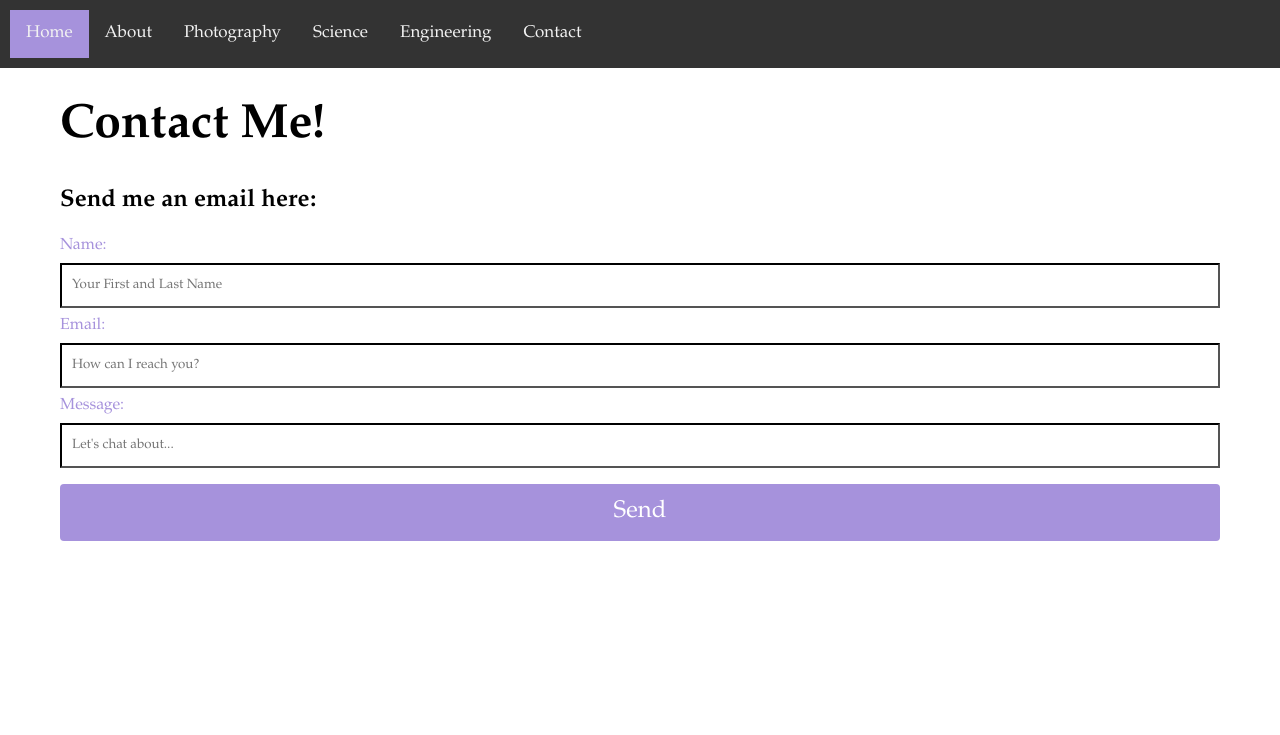
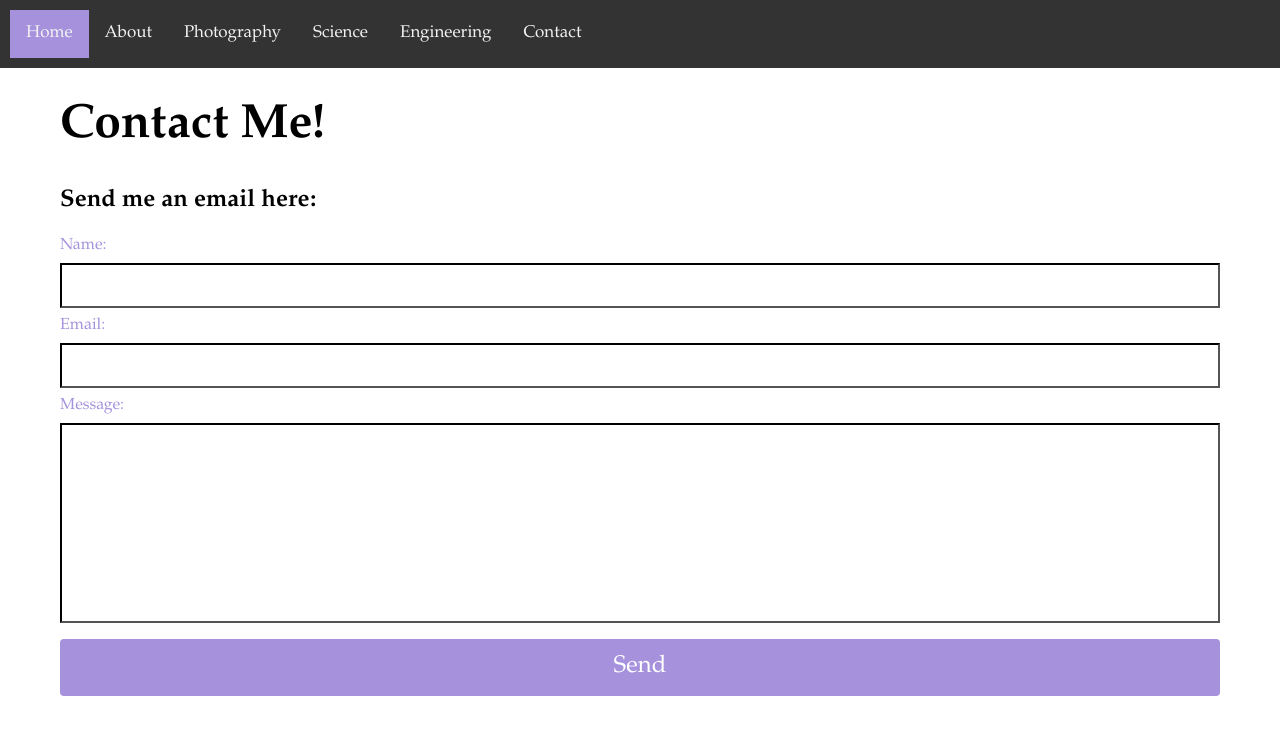
Before and after one commit to echang17/echang17.github.io, a Jekyll site: the page built from contact/index.html, in a window 1280 px wide. Shown: the top 735 px of the page. Built offline with Jekyll 4.4.1, drawn with Linux system fonts in a browser that asks for light colours.

Commit message:
Update index.html

```diff
--- a/contact/index.html
+++ b/contact/index.html
@@ -19,11 +19,11 @@ title: Contact
 
 <form name="gform" id="gform" enctype="text/plain" action="https://docs.google.com/forms/d/e/1FAIpQLSdC1ur-VL3ElpY-7bbCV0UpECL2woM6ox-pzIZdXVW3Bb1ziQ/formResponse?" target="hidden_iframe" onsubmit="submitted=true;">
   <a>Name:</a><br>
-    <input type="text" name="entry.36630395" id="entry.36630395" placeholder="Your First and Last Name"><br>
+    <input type="text" name="entry.36630395" id="entry.36630395"><br>
   <a>Email:</a><br>
-    <input type="text" name="entry.1515886179" id="entry.1515886179" placeholder="How can I reach you?">
+    <input type="text" name="entry.1515886179" id="entry.1515886179">
   <a>Message:</a><br>
-    <input type="text" name="entry.44225378" id="entry.44225378" placeholder="Let's chat about...">
+    <input type="text" name="entry.44225378" id="entry.44225378" style="height:200px">
   <input type="submit" value="Send">
 </form>
 
```
